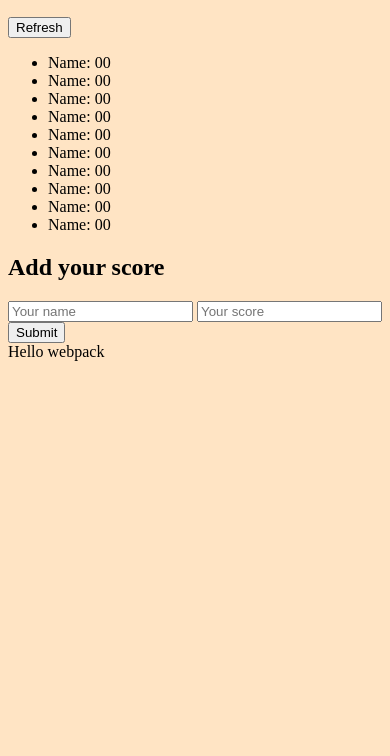
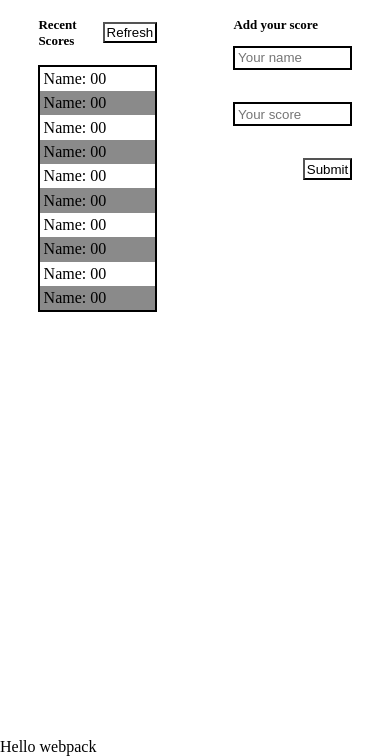
Before and after one commit to Abdelaziz-Mahdi/Leaderboard, a website built with webpack: page src/index.html in a window 390 px wide. Shown: the part 110-866 px from the top of the page. Before the commit the page ends 844 px from the top, so only its background shows below. Built offline with nearby package versions, Linux system fonts and the light colour scheme.

Commit message:
Add mobile version style

```diff
--- a/src/style.css
+++ b/src/style.css
@@ -1,3 +1,83 @@
-body {
-    background-color: bisque;
+*,
+*::before,
+*::after {
+  box-sizing: border-box;
+  padding: 0;
+  margin: 0;
+  list-style: none;
 }
+
+button {
+  background-color: white;
+}
+
+h1 {
+  padding-top: 0.6em;
+  margin: 0.5em;
+}
+
+h2 {
+  font-size: small;
+}
+
+main {
+  min-height: 90vh;
+}
+
+.row {
+  display: flex;
+}
+
+.column {
+  flex: 50%;
+  padding: 2.4em;
+}
+
+.flex-column {
+  display: flex;
+  flex-direction: column;
+  gap: 2em;
+  align-items: flex-end;
+}
+
+.flex-row {
+  display: flex;
+  align-items: center;
+  justify-content: space-between;
+}
+
+.margin {
+  margin: 0.2em;
+  padding: 0.2em;
+}
+
+.margin-b {
+  margin-bottom: 1em;
+}
+
+li,
+input {
+  padding: 0.2em;
+}
+
+li:nth-child(even) {
+  background-color: rgb(138, 138, 138);
+}
+
+.scoreList {
+  border: 2px solid black;
+}
+
+label {
+  display: none;
+}
+
+input {
+  width: 100%;
+  border: 2px solid black;
+}
+
+.button-adj {
+  padding: 0.1em;
+  font-weight: 500;
+}
```
